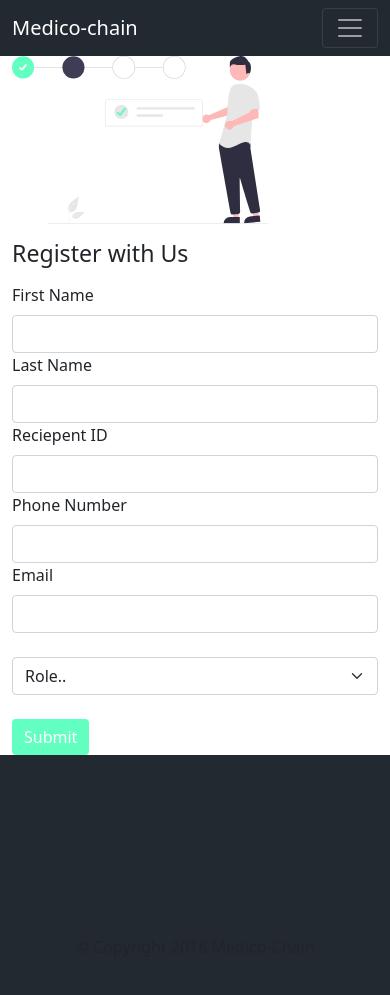
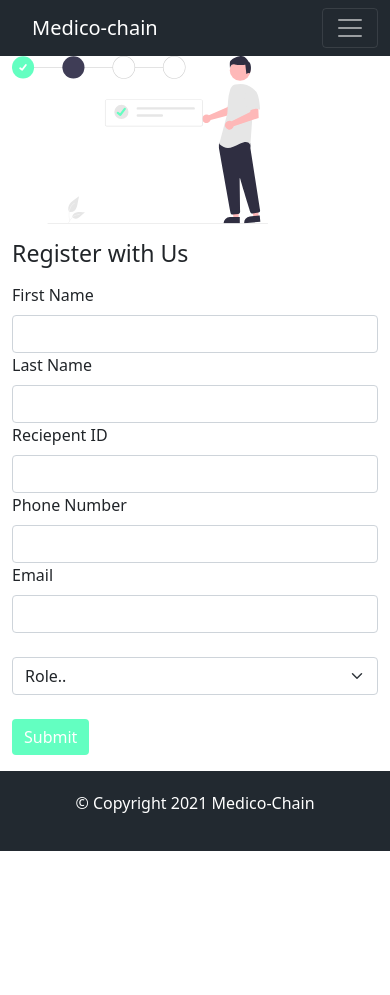
Before and after one commit to khasgatesh/Medico-Chain, a PHP site: page /Register.html in a window 390 px wide. After the commit the page ends 851 px from the top, so only its background shows below. Run offline with PHP 8.4, Linux system fonts and the light colour scheme.

Commit message:
Footer sucks

```diff
--- a/Images/style.css
+++ b/Images/style.css
@@ -33,6 +33,8 @@ img{
     background-color: #222930;
     margin:0px auto;
     padding: 20px 0px 20px 0px;
+    margin-top:1em;
+    color:white;
 }
 .jumbotron{
     background-color:#63FFC1 ;
--- a/Register.html
+++ b/Register.html
@@ -83,7 +83,7 @@
 
            <div class="row justify-content-center">
                 <div class="col-auto">
-                    <p>© Copyright 2018 Medico-Chain</p>
+                    <p>© Copyright 2021 Medico-Chain</p>
                 </div>
            </div>
         </div>
--- a/index.html
+++ b/index.html
@@ -76,7 +76,7 @@
 
            <div class="row justify-content-center">
                 <div class="col-auto">
-                    <p>© Copyright 2018 Medico-Chain</p>
+                    <p>© Copyright 2021 Medico-Chain</p>
                 </div>
            </div>
         </div>
--- a/register.css
+++ b/register.css
@@ -1,22 +1,3 @@
-img{
-    width:70%!important;
-    margin-top: auto;
- }
- .form{
-     display: inline;
- }
- .btn-primary{
-     background-color:#63FFC1;
-     color:white;
-     border: none;
- }
- .navbar-dark{
-     background-color:#63FFC1;
- }
-
-.container{
-    margin-top: 10em;
-}
 img{
     width:70%!important;
  }
@@ -30,9 +11,6 @@ img{
  }
  .navbar-dark{
      background-color:#222930;
- }
- .navbar{
-     overflow: hidden;
  }
 
 
@@ -51,47 +29,25 @@ img{
      min-height:400px;
  }
 
-
-
  .footer{
      background-color: #222930;
      margin:0px auto;
      padding: 20px 0px 20px 0px;
+     margin-top:1em;
+     color:white;
  }
-
-
  .jumbotron{
      background-color:#63FFC1 ;
      margin:0px auto;
      padding:50px 20px 50px 20px;
      color:#222930;
+     position: absolute;
+     height: 155px;
+     bottom: 0;
  }
- .address{
-     font-size:70%;
-     margin:0px auto;
-     color:#000;
- }
+
  a{
      text-decoration: none;
      color: white;
+     padding: 1em;
  }
-.mt-auto{
-    margin-top: 3em;
-}
-@media only screen and (device-width: 768px) {
-    .footer{
-        width: 100%;
-    }
-  }
-
-  @media only screen and (min-device-width: 481px) and (max-device-width: 1024px) and (orientation:portrait) {
-    /* For portrait layouts only */
-    .footer{
-        width: 100%;
-        flex-direction: column;
-    }
-  }
-
-  @media only screen and (min-device-width: 481px) and (max-device-width: 1024px) and (orientation:landscape) {
-    /* For landscape layouts only */
-  }
```
Lines whose indentation alone changed are shown as unchanged.
